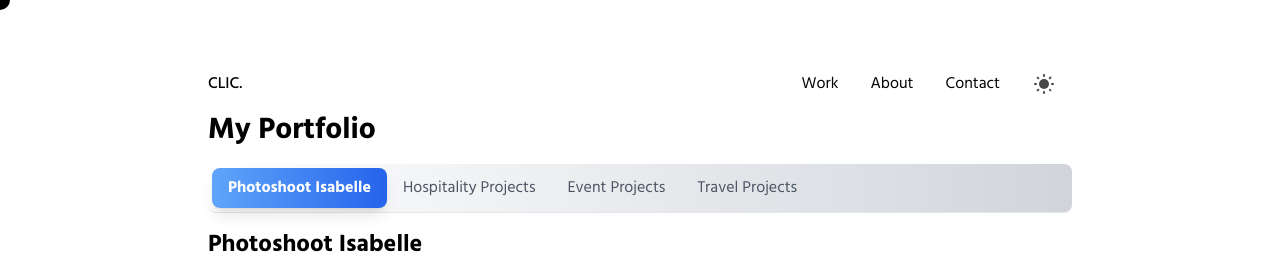
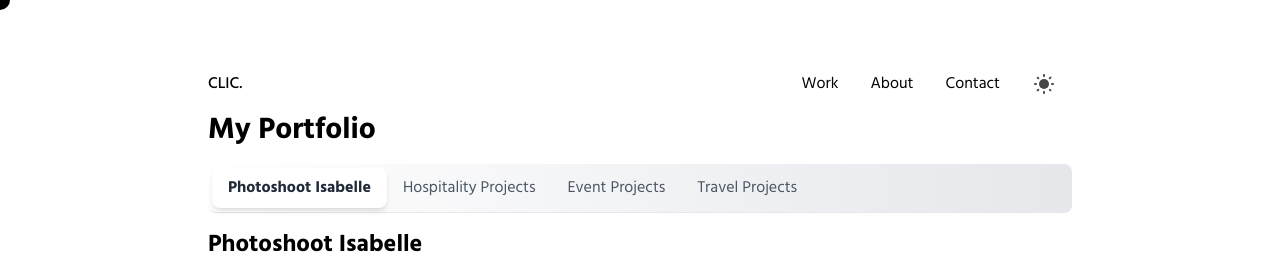
Before and after one commit to NanitheWhat/Website, a Next.js app: page /splide-test in a window 1280 px wide. Shown: the top 263 px of the page. Built offline with nearby package versions, Linux system fonts and the light colour scheme.

Commit message:
carousel

```diff
--- a/pages/splide-test.js
+++ b/pages/splide-test.js
@@ -29,14 +29,14 @@ const TabbedPortfolio = () => {
       <Header /> {/* Include the Header component */}
       <Cursor />
       <h1 className="text-3xl font-bold mb-4">My Portfolio</h1>
-      <div className="flex border-b mb-4 bg-gradient-to-r from-white to-gray-300 rounded-lg p-1">
+      <div className="flex border-b mb-4 bg-gradient-to-r from-white to-gray-200 rounded-lg p-1">
         {projects.map((project, index) => (
           <button
             key={index}
             className={`py-2 px-4 transition-colors duration-300 rounded-lg ${
               activeTab === index
-                ? 'bg-gradient-to-r from-blue-400 to-blue-600 text-white font-semibold shadow-lg'
-                : 'bg-transparent text-gray-600 hover:text-blue-500'
+                ? 'bg-white shadow-md text-gray-800 font-semibold' // Subtle shadow for active tab
+                : 'bg-transparent text-gray-600 hover:text-gray-800'
             }`}
             onClick={() => setActiveTab(index)}
           >
@@ -88,7 +88,7 @@ const TabbedPortfolio = () => {
               {projects[activeTab].media.map((image, idx) => (
                 <SplideSlide key={idx}>
                   <div className="aspect-w-1 aspect-h-1">
-                    <img src={image} alt={`Project ${projects[activeTab].id} Image ${idx + 1}`} className="object-cover rounded-lg shadow-md" />
+                    <img src={image} alt={`Project ${projects[activeTab].id} Image ${idx + 1}`} className="object-cover w-full h-full rounded-lg shadow-md" />
                   </div>
                 </SplideSlide>
               ))}
```
